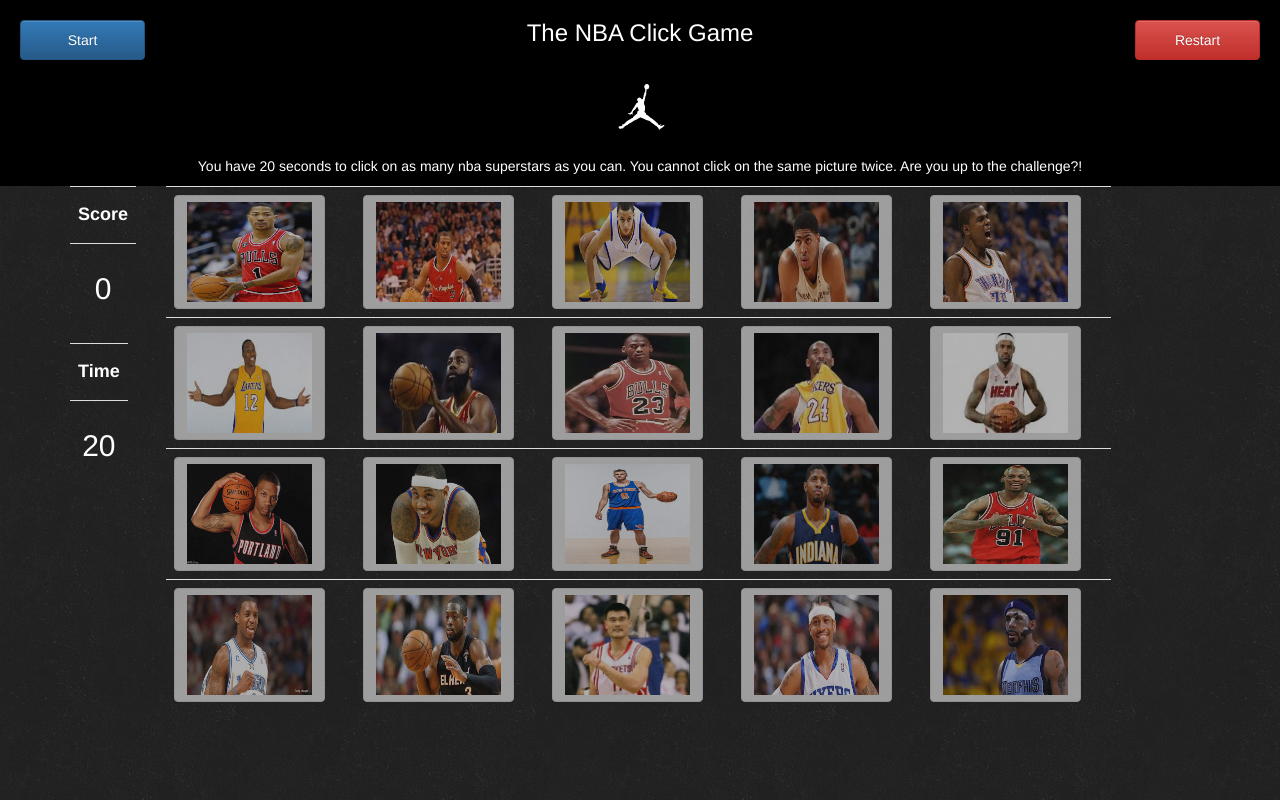
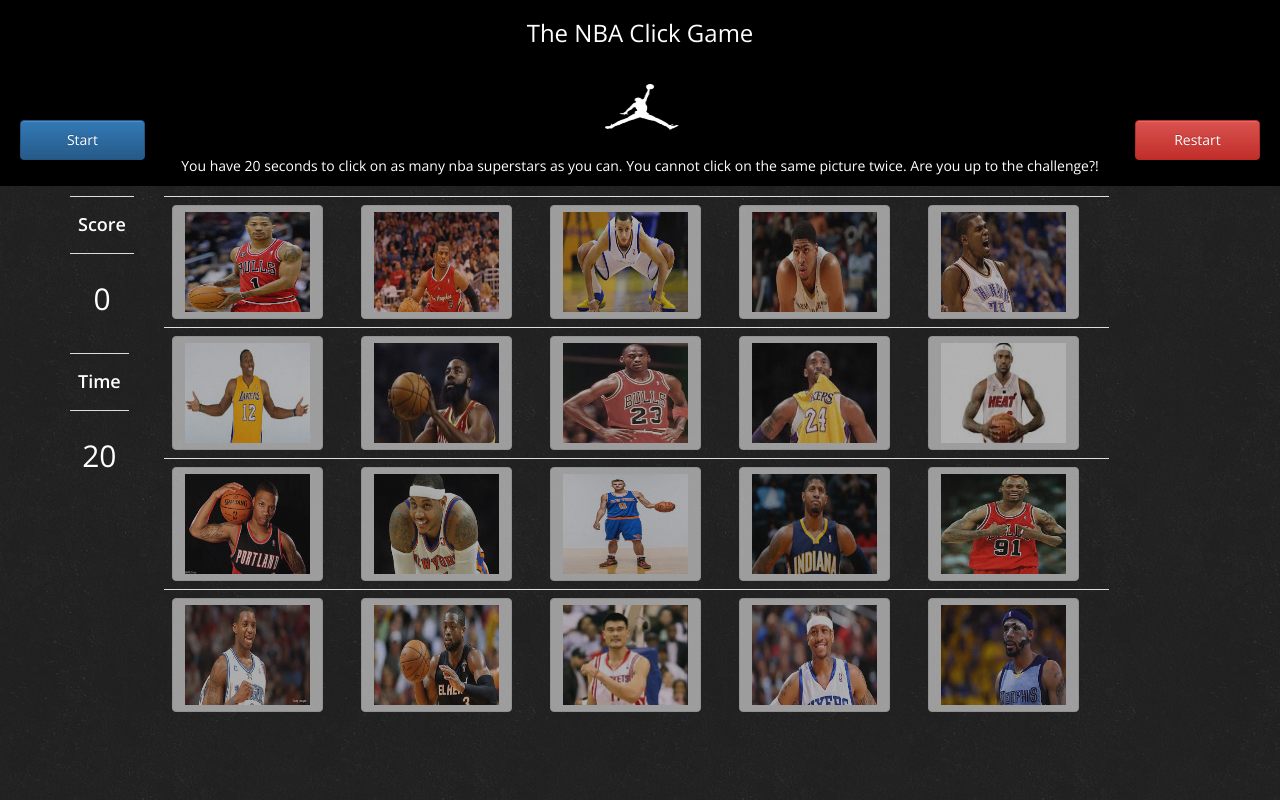
Before and after one commit to ibaena/nbaClickgame, a PHP site: page /click.html in a window 1280 px wide. Run offline with PHP 8.4, Linux system fonts and the light colour scheme.

Commit message:
updated jumpman logo size added google font

```diff
--- a/click.html
+++ b/click.html
@@ -12,6 +12,7 @@
   <link rel="stylesheet" href="https://maxcdn.bootstrapcdn.com/bootstrap/3.3.5/css/bootstrap-theme.min.css" integrity="sha384-aUGj/X2zp5rLCbBxumKTCw2Z50WgIr1vs/PFN4praOTvYXWlVyh2UtNUU0KAUhAX" crossorigin="anonymous">
 
   <link rel="stylesheet" type="text/css" href="style.css">
+  <link href='https://fonts.googleapis.com/css?family=Open+Sans:400,600' rel='stylesheet' type='text/css'>
 
 </head>
 
--- a/style.css
+++ b/style.css
@@ -1,5 +1,6 @@
 body{
   background-image: url(img/dark_wall.png);
+  font-family: 'Open Sans', sans-serif;
 }
 
 img {
@@ -17,13 +18,13 @@
   text-align: center;
   width: 100%;
   background-image: url(img/nbalogo.jpg);
-
+  margin-bottom: 10px;
 }
 
 
 .btn-primary {
   position: absolute;
-  top: 20px;
+  top: 120px;
   left: 20px;
   height: 40px;
   width: 125px;
@@ -31,7 +32,7 @@
 
 .btn-danger {
   position: absolute;
-  top: 20px;
+  top: 120px;
   right: 20px;
   height: 40px;
   width: 125px;
@@ -44,3 +45,8 @@
   float: left;
 
 }
+
+.logo{
+  width: 200px;
+
+}
```
